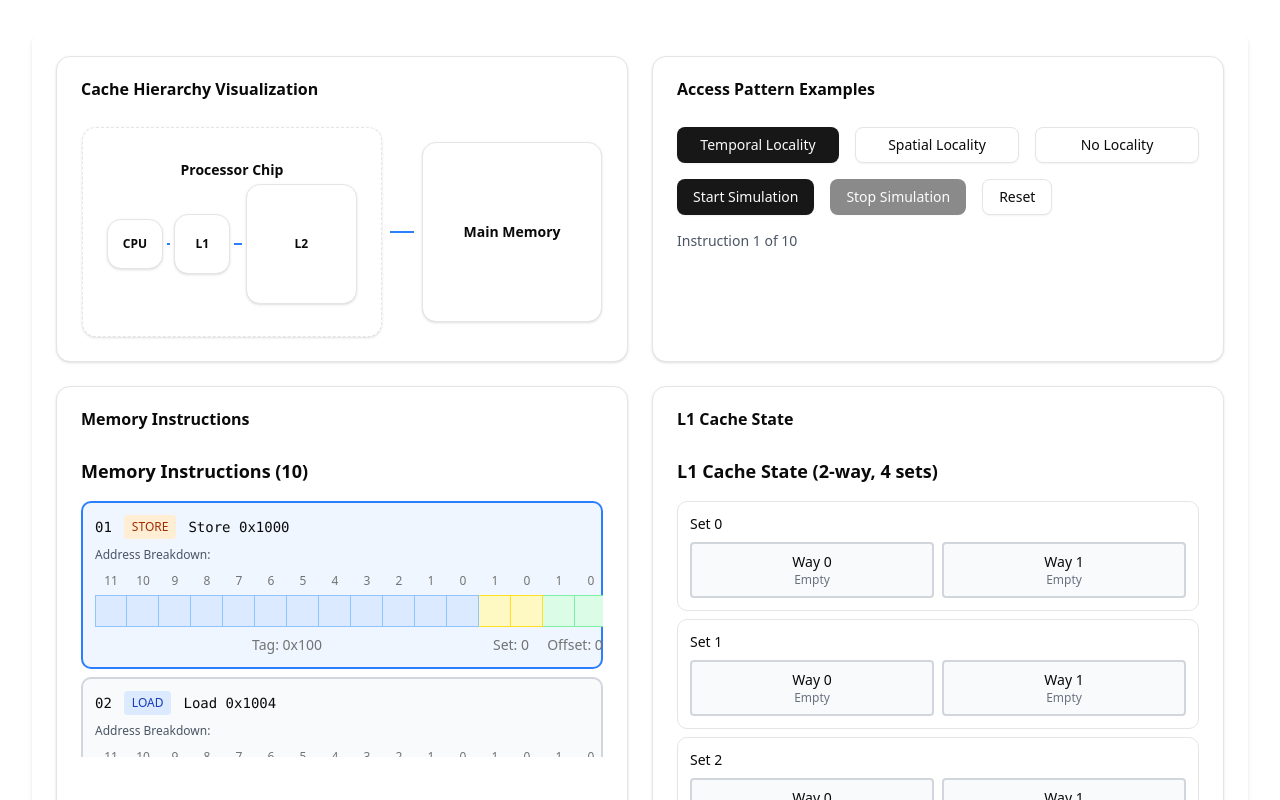
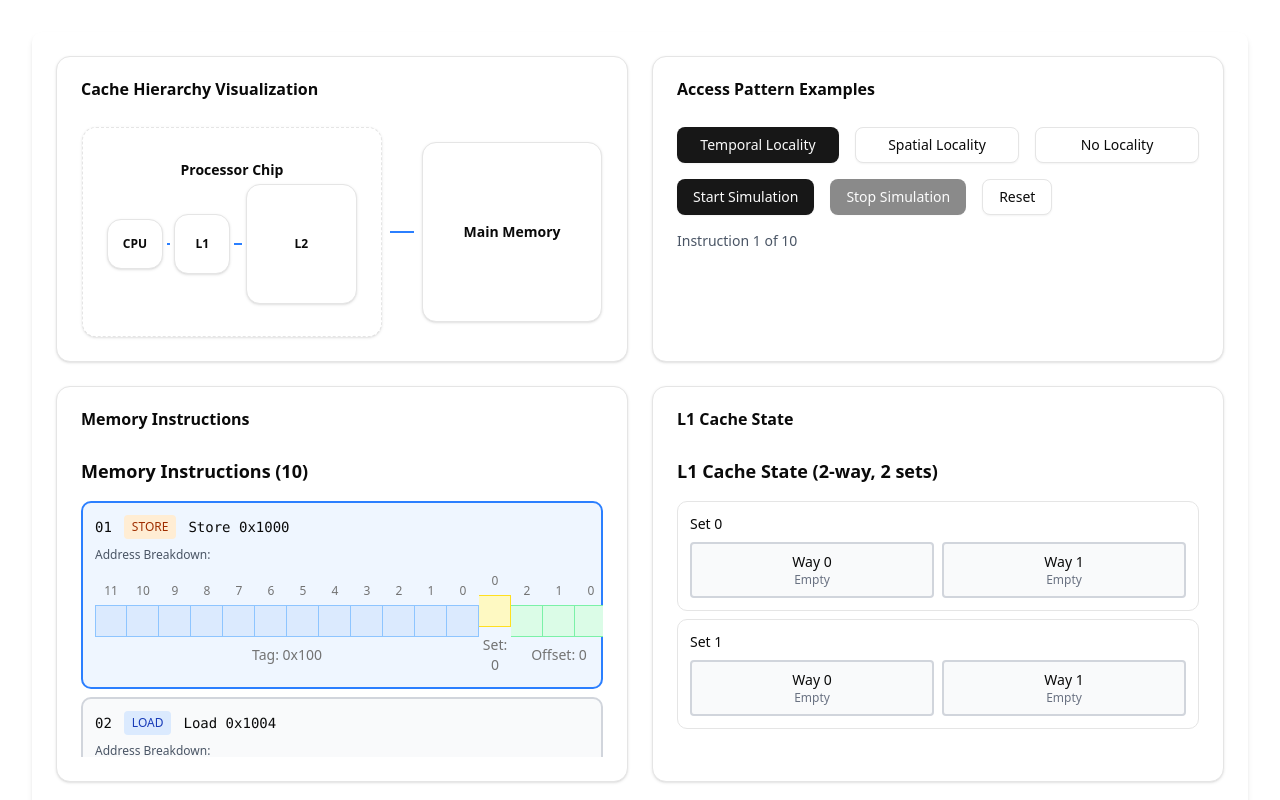
Before and after one commit to Goodr-Interactive/viz-computer-systems, a React (Vite) app: page /csc368/caches in a window 1280 px wide. Shown: the top 800 px of the page. Built offline with nearby package versions, Linux system fonts and the light colour scheme.

Commit message:
change system for caches to 2-ways with 2-sets with 2 words per cache line

```diff
--- a/src/pages/csc368/cache/components/Hierarchy.tsx
+++ b/src/pages/csc368/cache/components/Hierarchy.tsx
@@ -1,4 +1,12 @@
 import React, { useState, useEffect, useRef } from "react";
+
+// Cache configuration for L1
+const L1_CACHE_CONFIG = {
+  size: 32, // 32 bytes
+  blockSize: 8, // 8 bytes per block (2 words, 2 blocks per cache line)
+  associativity: 2, // 2-way set associative
+  sets: 2, // 32 bytes / (8 bytes/block * 2 ways) = 2 sets
+};
 import { Card, CardContent, CardHeader, CardTitle } from "@/components/ui/card";
 import { Button } from "@/components/ui/button";
 import { Slider } from "@/components/ui/slider";
@@ -29,14 +37,6 @@ interface MemoryInstruction {
   description: string;
 }
 
-// Cache configuration for L1
-const L1_CACHE_CONFIG = {
-  size: 32, // 32 bytes
-  blockSize: 4, // 4 bytes per block (1 word)
-  associativity: 2, // 2-way set associative
-  sets: 4, // 32 bytes / (4 bytes/block * 2 ways) = 4 sets
-};
-
 // Generate 10 memory instructions with different access patterns
 const generateInstructions = (pattern: keyof typeof ACCESS_PATTERNS): MemoryInstruction[] => {
   const instructions: MemoryInstruction[] = [];
@@ -66,19 +66,22 @@ const generateInstructions = (pattern: keyof typeof ACCESS_PATTERNS): MemoryInst
       });
     }
   } else if (pattern === "spatial") {
-    // Spatial locality: access consecutive addresses with some gaps
+    // Spatial locality: access consecutive addresses with some repetition to show spatial benefits
     const baseAddr = 0x2000;
     for (let i = 0; i < 10; i++) {
       let addr;
       if (i < 4) {
-        // Sequential access
+        // Sequential access to nearby addresses
         addr = baseAddr + i * 4;
-      } else if (i < 7) {
-        // Jump to different area but still sequential
-        addr = baseAddr + 0x100 + (i - 4) * 4;
+      } else if (i < 6) {
+        // Repeat some earlier addresses to show spatial locality benefit
+        addr = baseAddr + (i - 4) * 4; // Repeat 0x2000, 0x2004
+      } else if (i < 8) {
+        // Continue sequential pattern
+        addr = baseAddr + (i - 4) * 4; // 0x2008, 0x200C
       } else {
-        // Some scattered accesses
-        addr = baseAddr + i * 8;
+        // Access nearby addresses again
+        addr = baseAddr + (i - 8) * 4; // Repeat 0x2000, 0x2004
       }
 
       instructions.push({
@@ -209,8 +212,8 @@ export const CacheHierarchyVisualization: React.FC = () => {
 
   // Cache simulation functions
   const getAddressParts = (address: number) => {
-    const blockOffset = address & 0x3; // Last 2 bits (4-byte blocks)
-    const setIndex = (address >> 2) & 0x3; // Next 2 bits (4 sets)
+    const blockOffset = address & 0x7; // Last 3 bits (8-byte blocks)
+    const setIndex = (address >> 3) & 0x1; // Next 1 bit (2 sets)
     const tag = address >> 4; // Remaining bits
     return { blockOffset, setIndex, tag };
   };
@@ -522,7 +525,7 @@ export const CacheHierarchyVisualization: React.FC = () => {
                         className="text-xs"
                       />
                       <BinaryBlock
-                        blocks={2}
+                        blocks={1}
                         color="bg-yellow-100"
                         borderColor="border-yellow-300"
                         showLeftBorder={false}
@@ -530,7 +533,7 @@ export const CacheHierarchyVisualization: React.FC = () => {
                         className="text-xs"
                       />
                       <BinaryBlock
-                        blocks={2}
+                        blocks={3}
                         color="bg-green-100"
                         borderColor="border-green-300"
                         showLeftBorder={false}
@@ -550,7 +553,7 @@ export const CacheHierarchyVisualization: React.FC = () => {
 
   const renderCacheVisualization = () => (
     <div className="space-y-4">
-      <h4 className="text-lg font-semibold">L1 Cache State (2-way, 4 sets)</h4>
+      <h4 className="text-lg font-semibold">L1 Cache State (2-way, 2 sets)</h4>
       <div className="grid grid-cols-1 gap-2">
         {cacheState.map((set, setIndex) => (
           <div key={setIndex} className="rounded-lg border p-3">
```
